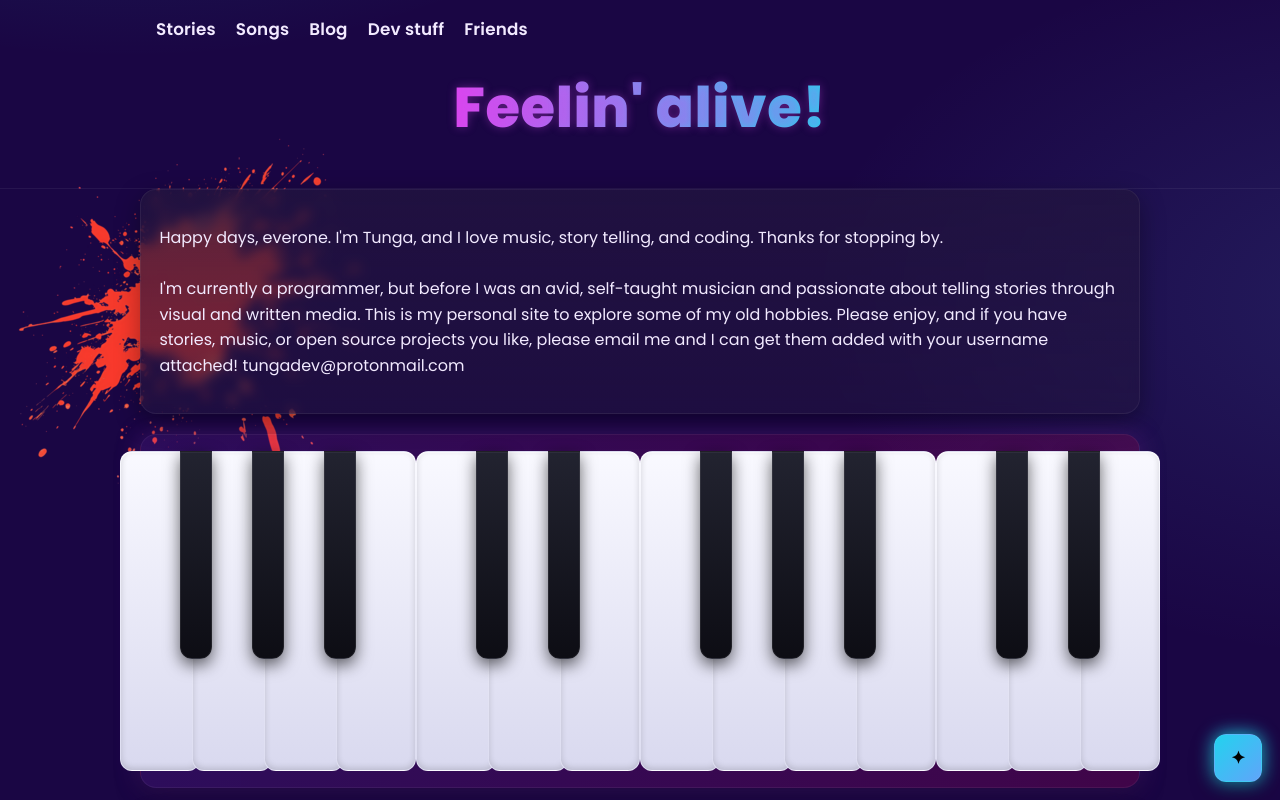
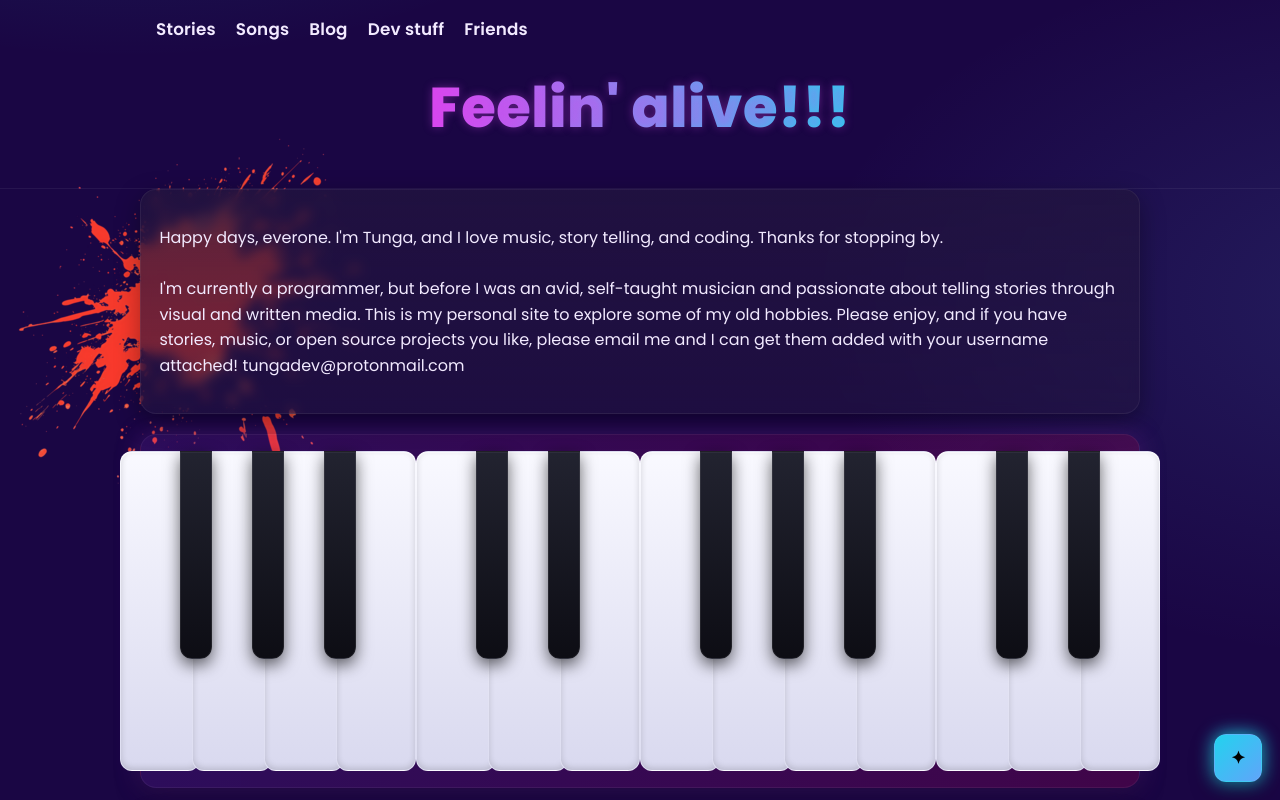
Before and after one commit to tungadev/tungas-house, a website: page public/index.html in a window 1280 px wide. Shown: the top 800 px of the page. Drawn offline with Linux system fonts and the light colour scheme; animation ran at ten frames a second.

Commit message:
added more marks as a test

```diff
--- a/public/index.html
+++ b/public/index.html
@@ -31,7 +31,7 @@
             </nav>
         </div>
         <div class="header-bio">
-            <h1>Feelin' alive!</h1>
+            <h1>Feelin' alive!!!</h1>
             <button id="theme-toggle" aria-label="Toggle theme" title="Change theme">✦</button>
         </div>
     </header>
```
